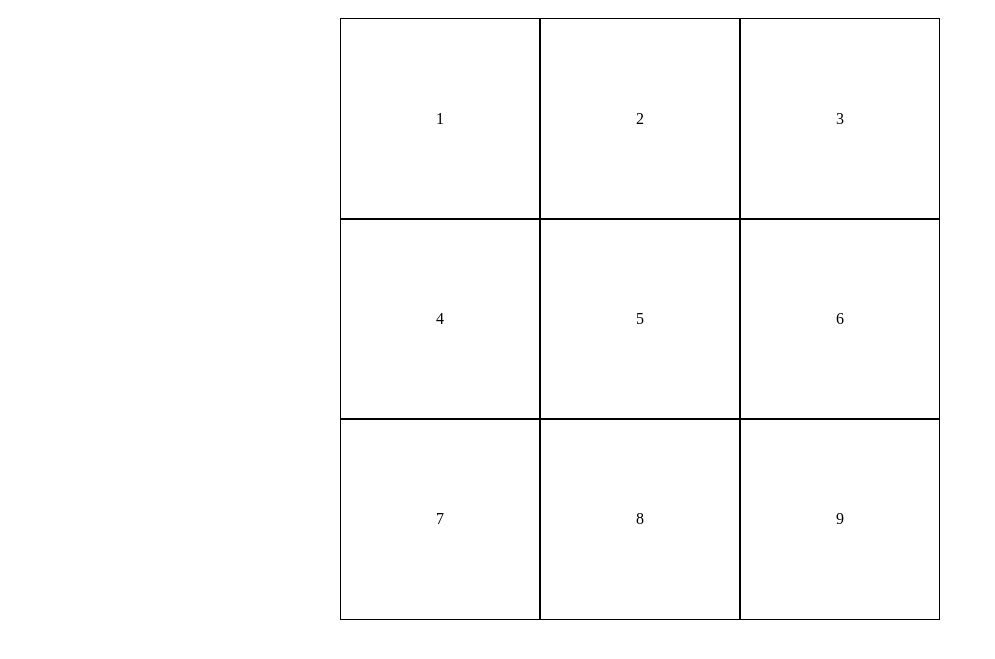
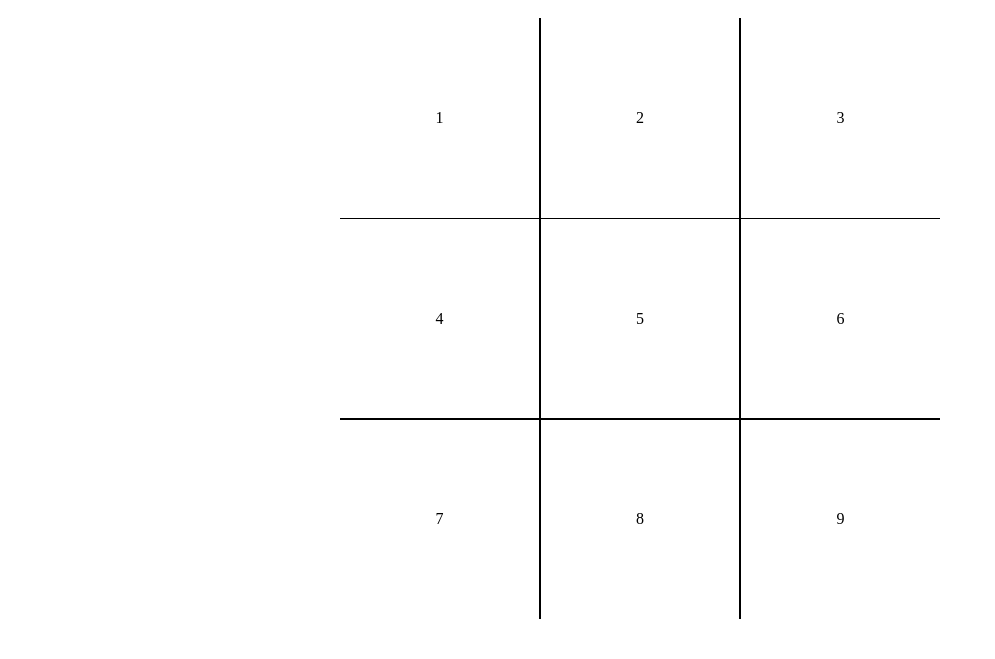
Before and after one commit to cookingnoob/tik-tak-toe, a plain HTML site: page index.html in a window 1280 px wide. Shown: the part 61-720 px from the top of the page, without its empty margins (0-995 px from the left). Drawn offline with Linux system fonts and the light colour scheme.

Commit message:
Removed the outer lines of the grid so it looks more like a traditional tictactoe

```diff
--- a/index.html
+++ b/index.html
@@ -11,15 +11,15 @@
 <body>
     <H1>Tik Tac  Toe</H1>
     <div class="board">
-        <div class="cell">1</div>
-        <div class="cell">2</div>
-        <div class="cell">3</div>
-        <div class="cell">4</div>
-        <div class="cell">5</div>
-        <div class="cell">6</div>
-        <div class="cell">7</div>
-        <div class="cell">8</div>
-        <div class="cell">9</div>
+        <div class="cell" id="one">1</div>
+        <div class="cell" id="two">2</div>
+        <div class="cell" id="three">3</div>
+        <div class="cell" id="four">4</div>
+        <div class="cell" id="five">5</div>
+        <div class="cell" id="six">6</div>
+        <div class="cell" id="seven">7</div>
+        <div class="cell" id="eight">8</div>
+        <div class="cell" id="nine">9</div>
     </div>
     <script src="./script.js" defer></script>
 </body>
--- a/style.css
+++ b/style.css
@@ -12,3 +12,23 @@
     border: 1px solid black;
     height: 200px;
 }
+#one,
+#two,
+#three{
+    border-top: none;
+}
+#one,
+#four,
+#seven{
+    border-left: none;
+}
+#seven,
+#eight,
+#nine{
+    border-bottom: none;
+}
+#three,
+#six,
+#nine{
+    border-right: none;
+}
```
